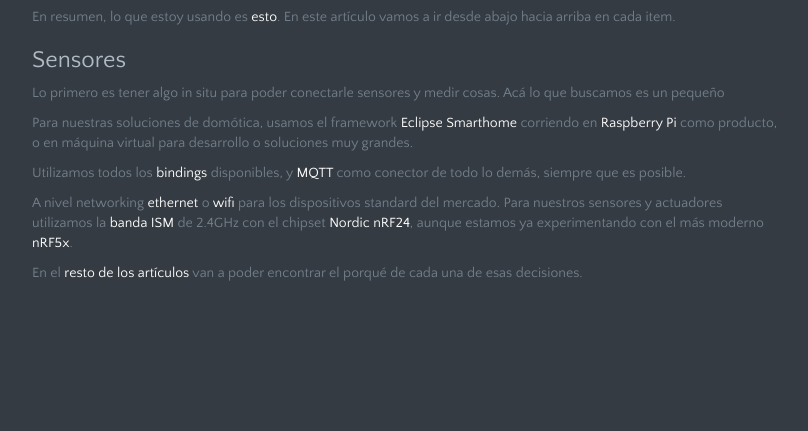
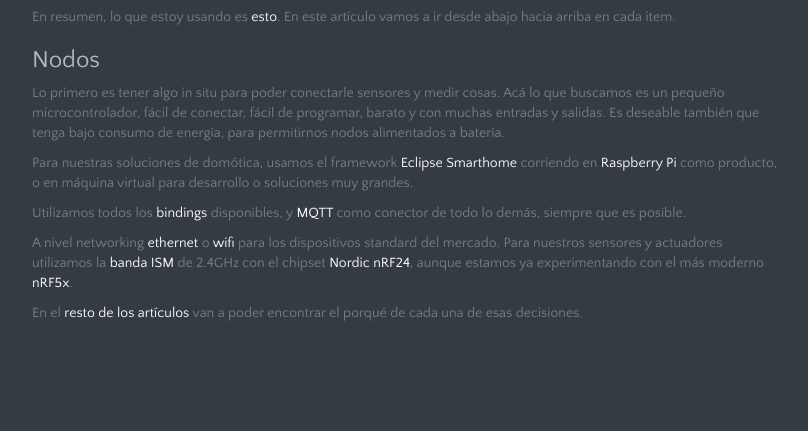
Before and after one commit to guillebot/guillebot.github.io, a plain HTML site: page blog/redes-de-sensores-intro/index.html in a window 1280 px wide. Shown: the part 1162-1593 px from the top of the page, without its empty margins (233-1041 px from the left). Drawn offline with Linux system fonts and the light colour scheme; some packages are replaced by stand-ins of ours; a web font is replaced by a local one.

Commit message:
rebuilding site Thu, Jan 10, 2019 10:30:29 AM

```diff
--- a/blog/redes-de-sensores-intro/index.html
+++ b/blog/redes-de-sensores-intro/index.html
@@ -122,9 +122,9 @@
 
 <p>En resumen, lo que estoy usando es <a href="https://guillebot.github.io/blog/resumen-plataforma/">esto</a>. En este artículo vamos a ir desde abajo hacia arriba en cada item.</p>
 
-<h3 id="sensores">Sensores</h3>
+<h3 id="nodos">Nodos</h3>
 
-<p>Lo primero es tener algo in situ para poder conectarle sensores y medir cosas. Acá lo que buscamos es un pequeño</p>
+<p>Lo primero es tener algo in situ para poder conectarle sensores y medir cosas. Acá lo que buscamos es un pequeño microcontrolador, fácil de conectar, fácil de programar, barato y con muchas entradas y salidas. Es deseable también que tenga bajo consumo de energía, para permitirnos nodos alimentados a batería.</p>
 
 <p>Para nuestras soluciones de domótica, usamos el framework <a href="https://www.eclipse.org/smarthome/">Eclipse Smarthome</a> corriendo en <a href="https://www.raspberrypi.org/">Raspberry Pi</a> como producto, o en máquina virtual para desarrollo o soluciones muy grandes.</p>
 
```
